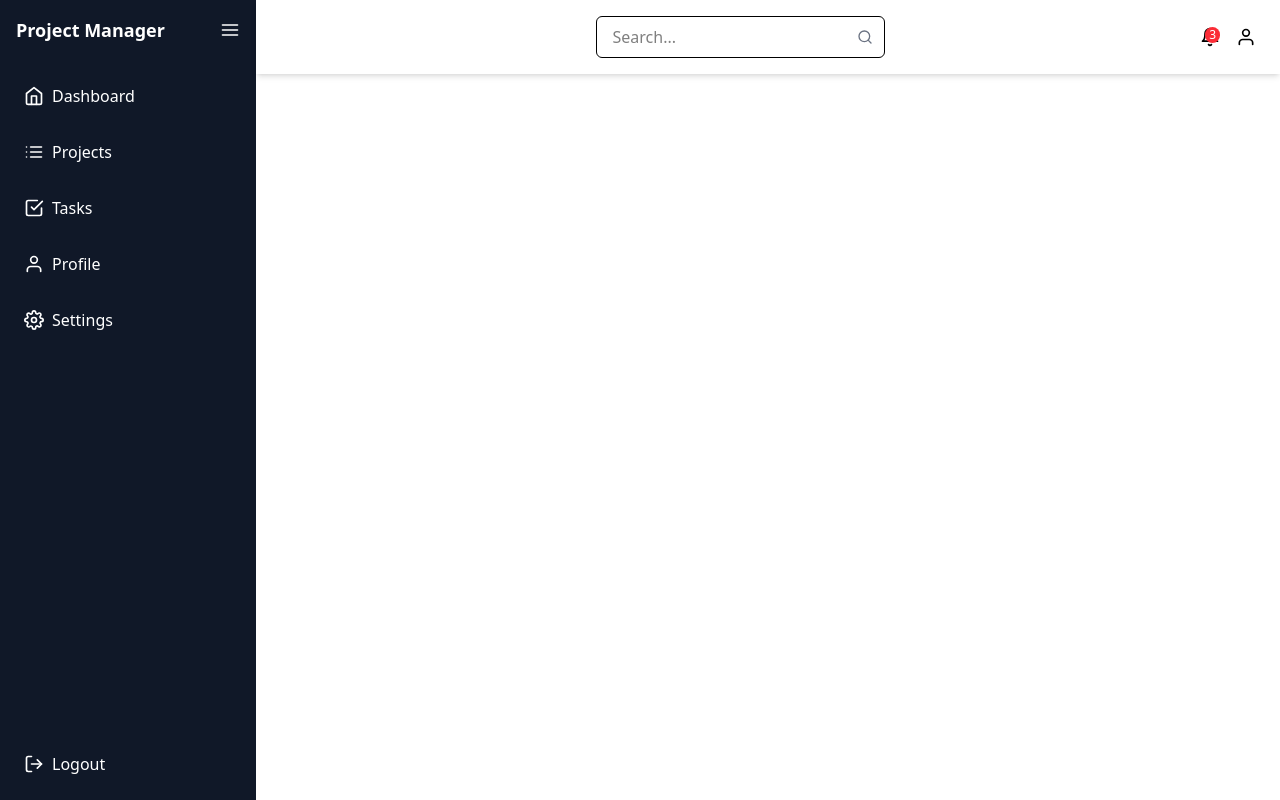
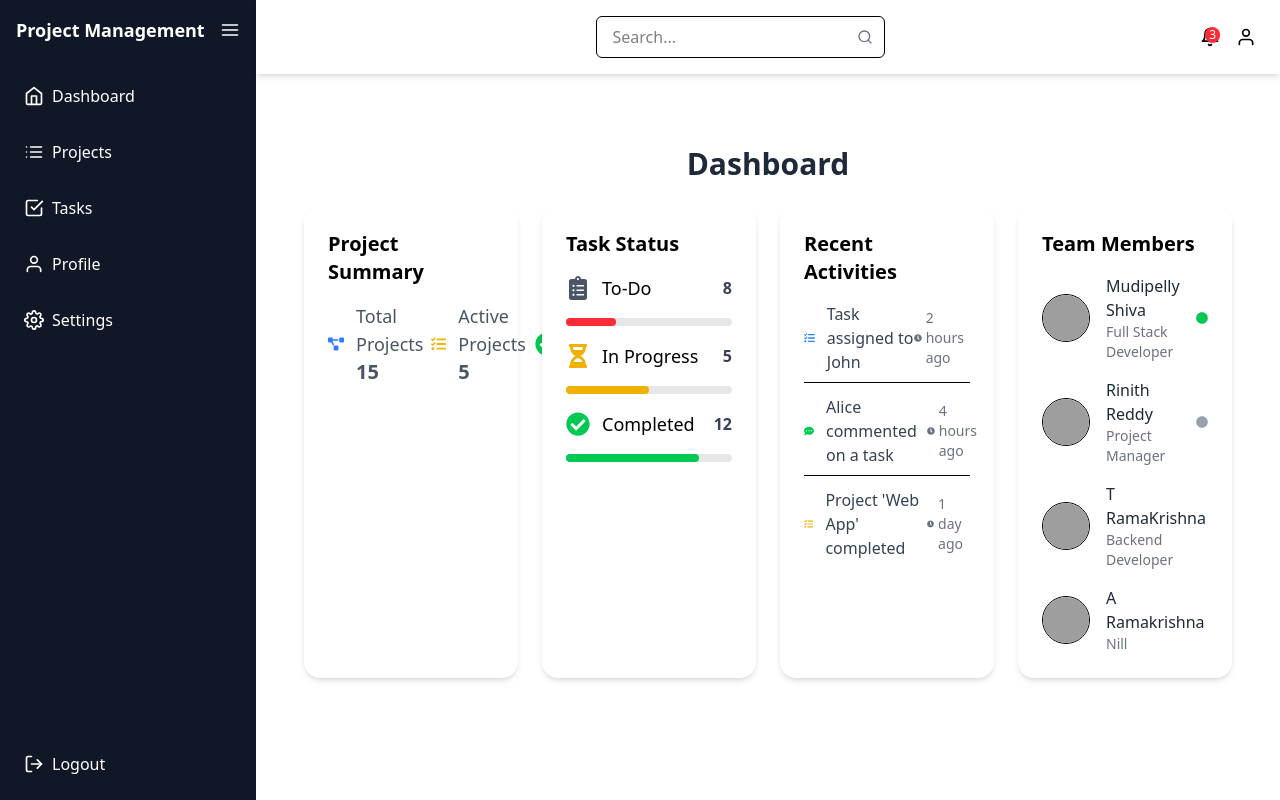
Before and after one commit to Ramakrish21/Project-Management-Tool, a React (Vite) app in the folder frontend/: page /dashbord in a window 1280 px wide. Built offline with nearby package versions, Linux system fonts and the light colour scheme; grey boxes are pictures that could not be loaded.

Commit message:
Dashboard page UI is Done...

```diff
--- /dev/null
+++ b/frontend/src/components/Dashboard/Dashboard.jsx
@@ -0,0 +1,24 @@
+import ProjectSummary from "./ProjectSummary";
+import TaskStatus from "./TaskStatus";
+import RecentActivities from "./RecentActivities";
+import TeamOverview from "./TeamOverview";
+
+const Dashboard = () => {
+  return (
+    <div className="p-6">
+      <h1 className="text-3xl font-bold text-gray-800 text-center my-6">
+  Dashboard
+</h1>
+
+
+      <div className="grid grid-cols-1 md:grid-cols-2 lg:grid-cols-4 gap-6">
+        <ProjectSummary />
+        <TaskStatus />
+        <RecentActivities />
+        <TeamOverview />
+      </div>
+    </div>
+  );
+};
+
+export default Dashboard;
--- /dev/null
+++ b/frontend/src/components/Dashboard/ProjectSummary.jsx
@@ -0,0 +1,34 @@
+import { FaProjectDiagram, FaCheckCircle, FaTasks } from "react-icons/fa";
+
+const ProjectSummary = () => {
+  return (
+    <div className="bg-white p-6 rounded-2xl shadow-md flex flex-col items-center">
+      <h2 className="text-xl font-semibold mb-4">Project Summary</h2>
+      <div className="w-full flex justify-between text-gray-600">
+        <div className="flex items-center gap-3">
+          <FaProjectDiagram className="text-blue-500 text-2xl" />
+          <div>
+            <p className="text-lg font-medium">Total Projects</p>
+            <p className="text-xl font-bold">15</p>
+          </div>
+        </div>
+        <div className="flex items-center gap-3">
+          <FaTasks className="text-yellow-500 text-2xl" />
+          <div>
+            <p className="text-lg font-medium">Active Projects</p>
+            <p className="text-xl font-bold">5</p>
+          </div>
+        </div>
+        <div className="flex items-center gap-3">
+          <FaCheckCircle className="text-green-500 text-2xl" />
+          <div>
+            <p className="text-lg font-medium">Completed</p>
+            <p className="text-xl font-bold">10</p>
+          </div>
+        </div>
+      </div>
+    </div>
+  );
+};
+
+export default ProjectSummary;
--- /dev/null
+++ b/frontend/src/components/Dashboard/RecentActivities.jsx
@@ -0,0 +1,31 @@
+import { FaClock, FaTasks, FaCommentDots } from "react-icons/fa";
+
+const activities = [
+  { id: 1, icon: <FaTasks className="text-blue-500 text-xl" />, text: "Task assigned to John", time: "2 hours ago" },
+  { id: 2, icon: <FaCommentDots className="text-green-500 text-xl" />, text: "Alice commented on a task", time: "4 hours ago" },
+  { id: 3, icon: <FaTasks className="text-yellow-500 text-xl" />, text: "Project 'Web App' completed", time: "1 day ago" },
+];
+
+const RecentActivities = () => {
+  return (
+    <div className="bg-white p-6 rounded-2xl shadow-md">
+      <h2 className="text-xl font-semibold mb-4">Recent Activities</h2>
+      <ul className="space-y-3">
+        {activities.map((activity) => (
+          <li key={activity.id} className="flex items-center justify-between border-b pb-2 last:border-none">
+            <div className="flex items-center gap-3">
+              {activity.icon}
+              <p className="text-gray-700">{activity.text}</p>
+            </div>
+            <span className="text-sm text-gray-500 flex items-center gap-1">
+              <FaClock />
+              {activity.time}
+            </span>
+          </li>
+        ))}
+      </ul>
+    </div>
+  );
+};
+
+export default RecentActivities;
--- /dev/null
+++ b/frontend/src/components/Dashboard/TaskStatus.jsx
@@ -0,0 +1,45 @@
+import { FaClipboardList, FaHourglassHalf, FaCheckCircle } from "react-icons/fa";
+
+const TaskStatus = () => {
+  return (
+    <div className="bg-white p-6 rounded-2xl shadow-md flex flex-col">
+      <h2 className="text-xl font-semibold mb-4">Task Status</h2>
+      <div className="space-y-4">
+        <div className="flex items-center justify-between">
+          <div className="flex items-center gap-3">
+            <FaClipboardList className="text-gray-600 text-2xl" />
+            <p className="text-lg font-medium">To-Do</p>
+          </div>
+          <span className="font-bold text-gray-700">8</span>
+        </div>
+        <div className="w-full bg-gray-200 rounded-full h-2">
+          <div className="bg-red-500 h-2 rounded-full" style={{ width: "30%" }}></div>
+        </div>
+
+        <div className="flex items-center justify-between">
+          <div className="flex items-center gap-3">
+            <FaHourglassHalf className="text-yellow-500 text-2xl" />
+            <p className="text-lg font-medium">In Progress</p>
+          </div>
+          <span className="font-bold text-gray-700">5</span>
+        </div>
+        <div className="w-full bg-gray-200 rounded-full h-2">
+          <div className="bg-yellow-500 h-2 rounded-full" style={{ width: "50%" }}></div>
+        </div>
+
+        <div className="flex items-center justify-between">
+          <div className="flex items-center gap-3">
+            <FaCheckCircle className="text-green-500 text-2xl" />
+            <p className="text-lg font-medium">Completed</p>
+          </div>
+          <span className="font-bold text-gray-700">12</span>
+        </div>
+        <div className="w-full bg-gray-200 rounded-full h-2">
+          <div className="bg-green-500 h-2 rounded-full" style={{ width: "80%" }}></div>
+        </div>
+      </div>
+    </div>
+  );
+};
+
+export default TaskStatus;
--- /dev/null
+++ b/frontend/src/components/Dashboard/TeamOverview.jsx
@@ -0,0 +1,30 @@
+import { FaCircle } from "react-icons/fa";
+
+const teamMembers = [
+  { id: 1, name: "Mudipelly Shiva", role: "Full Stack Developer", status: "online", img: "#" },
+  { id: 2, name: "Rinith Reddy", role: "Project Manager", status: "offline", img: "#" },
+  { id: 3, name: "T RamaKrishna", role: "Backend Developer", status: "online", img: "#" },
+  { id: 4, name: "A Ramakrishna", role: "Nill", status: "offline", img: "#" },
+];
+
+const TeamMembers = () => {
+  return (
+    <div className="bg-white p-6 rounded-2xl shadow-md">
+      <h2 className="text-xl font-semibold mb-4">Team Members</h2>
+      <ul className="space-y-4">
+        {teamMembers.map((member) => (
+          <li key={member.id} className="flex items-center gap-4">
+            <img src={member.img} alt={member.name} className="w-12 h-12 rounded-full border" />
+            <div className="flex-1">
+              <p className="text-gray-800 font-medium">{member.name}</p>
+              <p className="text-sm text-gray-500">{member.role}</p>
+            </div>
+            <FaCircle className={`text-xs ${member.status === "online" ? "text-green-500" : "text-gray-400"}`} />
+          </li>
+        ))}
+      </ul>
+    </div>
+  );
+};
+
+export default TeamMembers;
--- a/frontend/src/components/Sidebar.jsx
+++ b/frontend/src/components/Sidebar.jsx
@@ -1,6 +1,6 @@
 import { useState } from "react";
 import { Link } from "react-router-dom";
-import { FiHome, FiList, FiUser, FiSettings,FiCheckSquare, FiLogOut, FiMenu } from "react-icons/fi";
+import { FiHome, FiList, FiUser, FiSettings, FiCheckSquare, FiLogOut, FiMenu } from "react-icons/fi";
 
 const Sidebar = () => {
   const [isCollapsed, setIsCollapsed] = useState(false);
@@ -10,10 +10,10 @@ const Sidebar = () => {
   };
 
   return (
-    <div className={`h-screen bg-gray-900 text-white flex flex-col ${isCollapsed ? "w-20" : "w-64"} transition-all duration-300`}>
+    <div className={`bg-gray-900 text-white flex flex-col ${isCollapsed ? "w-20" : "w-64"} min-h-screen transition-all duration-300`}>
       {/* Logo & Toggle Button */}
       <div className="flex items-center justify-between p-4">
-        {!isCollapsed && <h1 className="text-lg font-bold">Project Manager</h1>}
+        {!isCollapsed && <h1 className="text-lg font-bold">Project Management</h1>}
         <button onClick={toggleSidebar}>
           <FiMenu className="text-xl" />
         </button>
@@ -21,35 +21,27 @@ const Sidebar = () => {
 
       {/* Navigation Links */}
       <nav className="flex flex-col gap-4 mt-4 px-4">
-        <Link to="/" className="flex items-center gap-2 hover:bg-gray-700 p-2 rounded"
-        title="Dashboard">
+        <Link to="/dashbord" className="flex items-center gap-2 hover:bg-gray-700 p-2 rounded" title="Dashboard">
           <FiHome className="text-xl" />
           {!isCollapsed && <span>Dashboard</span>}
         </Link>
 
-        <Link to="/projects" className="flex items-center gap-2 hover:bg-gray-700 p-2 rounded"
-        title="Projects">
+        <Link to="/projects" className="flex items-center gap-2 hover:bg-gray-700 p-2 rounded" title="Projects">
           <FiList className="text-xl" />
           {!isCollapsed && <span>Projects</span>}
         </Link>
 
-        <Link
-            to="/tasks"
-            className="flex items-center gap-2 hover:bg-gray-700 p-2 rounded"
-            title="Tasks">
-            <FiCheckSquare className="text-xl" />
-            {!isCollapsed && <span>Tasks</span>}
+        <Link to="/tasks" className="flex items-center gap-2 hover:bg-gray-700 p-2 rounded" title="Tasks">
+          <FiCheckSquare className="text-xl" />
+          {!isCollapsed && <span>Tasks</span>}
         </Link>
 
-
-        <Link to="/profile" className="flex items-center gap-2 hover:bg-gray-700 p-2 rounded"
-        title="profile">
+        <Link to="/profile" className="flex items-center gap-2 hover:bg-gray-700 p-2 rounded" title="Profile">
           <FiUser className="text-xl" />
           {!isCollapsed && <span>Profile</span>}
         </Link>
 
-        <Link to="/settings" className="flex items-center gap-2 hover:bg-gray-700 p-2 rounded"
-         title="settings">
+        <Link to="/settings" className="flex items-center gap-2 hover:bg-gray-700 p-2 rounded" title="Settings">
           <FiSettings className="text-xl" />
           {!isCollapsed && <span>Settings</span>}
         </Link>
@@ -57,8 +49,7 @@ const Sidebar = () => {
 
       {/* Logout Button */}
       <div className="mt-auto p-4">
-        <button className="flex items-center gap-2 w-full hover:bg-red-600 p-2 rounded"
-        title="Logout">
+        <button className="flex items-center gap-2 w-full hover:bg-red-600 p-2 rounded" title="Logout">
           <FiLogOut className="text-xl" />
           {!isCollapsed && <span>Logout</span>}
         </button>
--- /dev/null
+++ b/frontend/src/pages/DashboardPage.jsx
@@ -0,0 +1,11 @@
+import Dashboard from "../components/Dashboard/Dashboard";
+
+const DashboardPage = () => {
+  return (
+    <div>
+      <Dashboard />
+    </div>
+  );
+};
+
+export default DashboardPage;
--- a/frontend/src/routes/AppRoutes.jsx
+++ b/frontend/src/routes/AppRoutes.jsx
@@ -1,5 +1,5 @@
 import { BrowserRouter as Router, Routes, Route } from "react-router-dom";
-import Dashboard from "../pages/Dashboard";
+import Dashboardpage from "../pages/DashboardPage";
 import Projects from "../pages/projects";
 import Tasks from "../pages/Tasks";
 import Profile from "../pages/Profile";
@@ -7,12 +7,13 @@ import Teams from "../pages/Teams";
 import Settings from "../pages/Settings";
 import DashboardLayout from "../layouts/DashboardLayout";
 
+
 const AppRoutes = () => {
   return (
     <Router>
       <DashboardLayout>
         <Routes>
-          <Route path="/" element={<Dashboard />} />
+          <Route path="/dashbord" element={<Dashboardpage />} />
           <Route path="/projects" element={<Projects />} />
           <Route path="/tasks" element={<Tasks />} />
           <Route path="/profile" element={<Profile />}/>
```
Also changed, not shown: frontend/src/App.jsx (line endings or trailing spaces).
